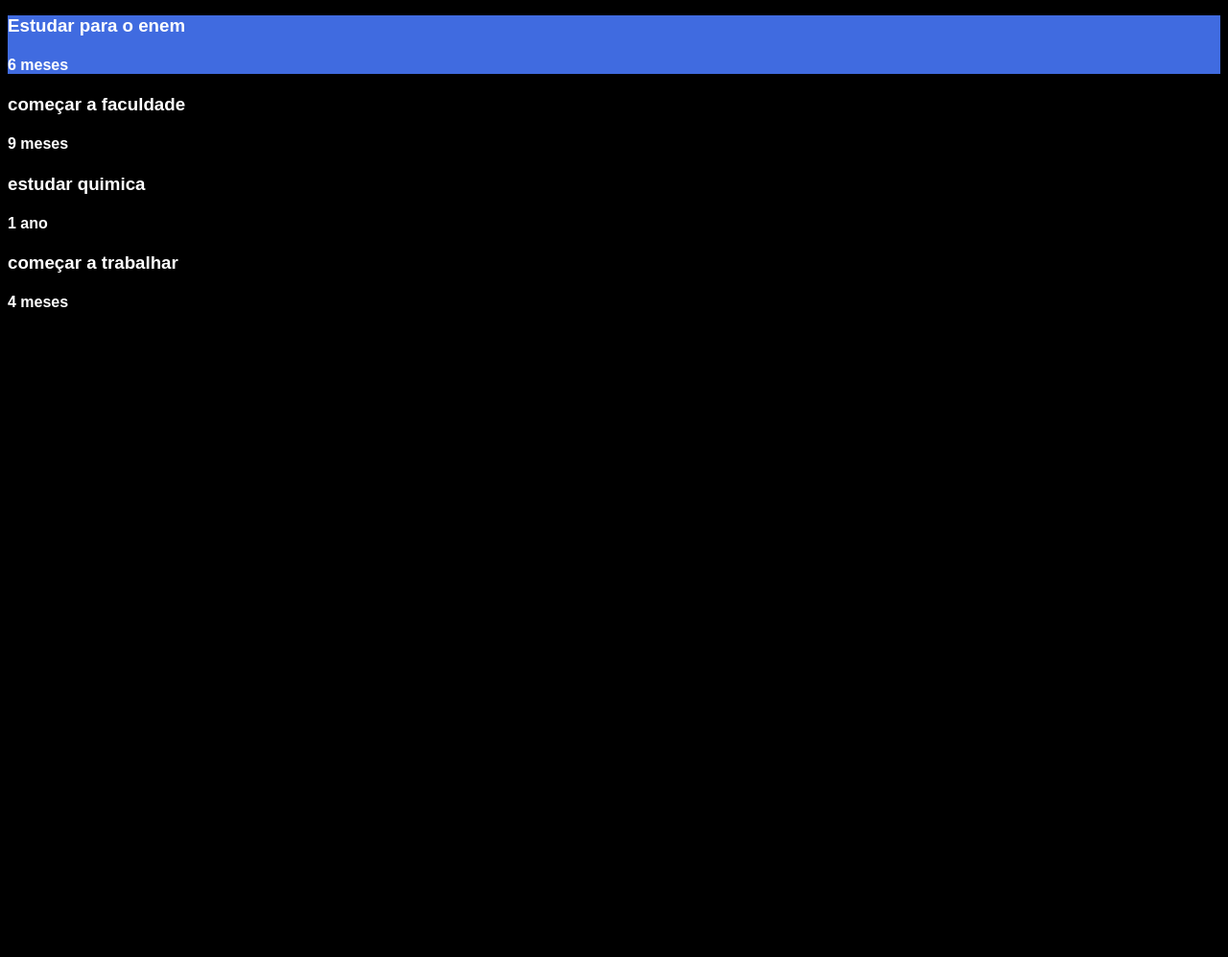
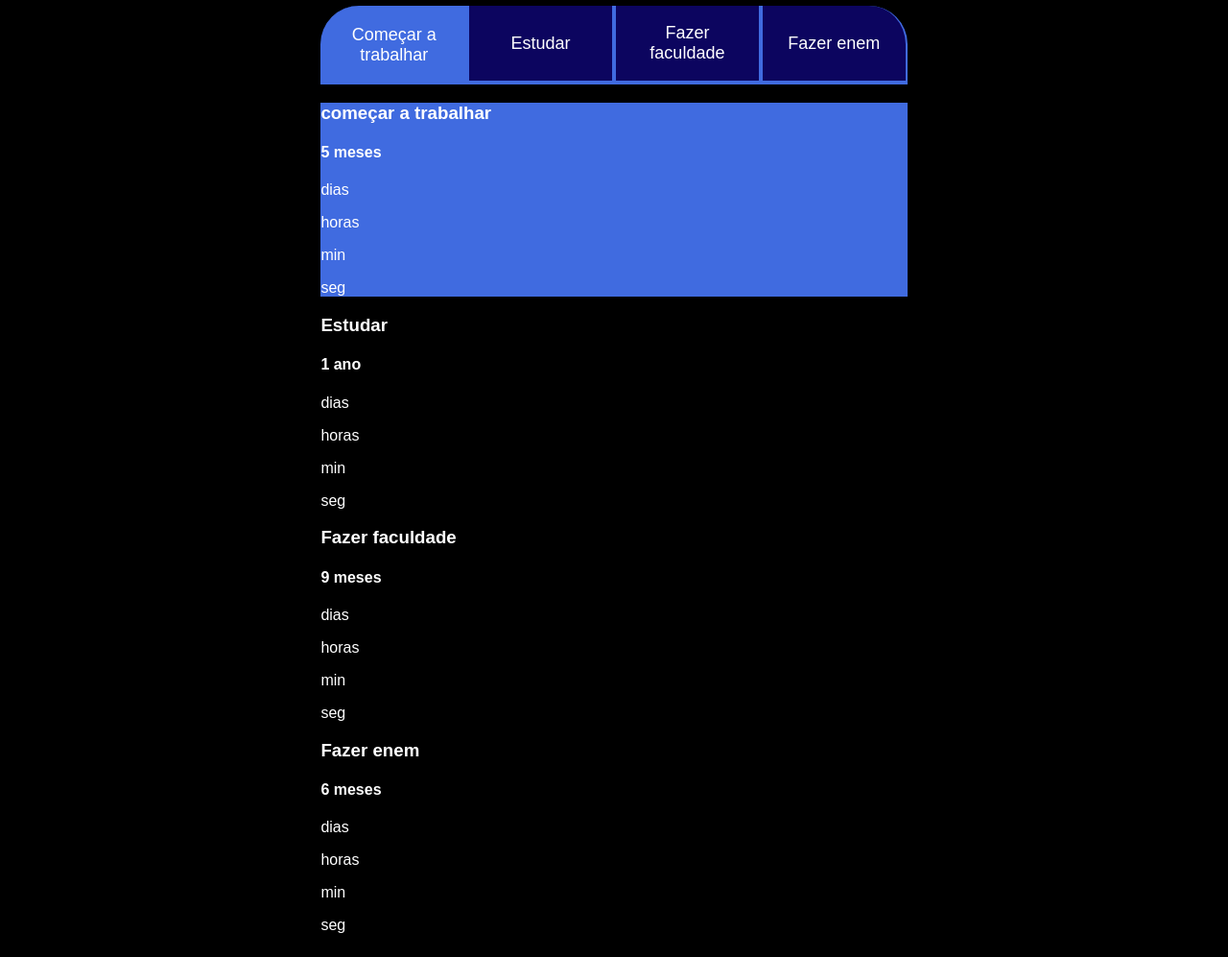
Before and after one commit to luisethyomi/projetodevida, a plain HTML site: page index.html in a window 1280 px wide. Shown: the part 92-1089 px from the top of the page at 96% size. Before the commit the page ends 800 px from the top, so only its background shows below. Drawn offline with Linux system fonts and the light colour scheme.

Commit message:
Update index.html

```diff
--- a/index.html
+++ b/index.html
@@ -14,34 +14,108 @@
 </head>
 
 <body>
-    <section>
-        <h2>Meus objetivos do ano</h2>
-        <div>
-            <button>Começar a trabalhar</button>
-            <button>estudar</button>
-            <button>fazer faculdade</button>
-            <button>fazer enem</button>
+    <section class="conteudo-principal">
+        <h2 class="titulo-principal">Meus objetivos do ano<span>_</span></h2>
+        <div class="conteudo">
+            <div class="botoes">
+                <button class="botao ativo">Começar a trabalhar</button>
+                <button class="botao">Estudar</button>
+                <button class="botao">Fazer faculdade</button>
+                <button class="botao">Fazer enem</button>
             </div>
             <div class="abas-textos">
-            <div class="abas-conteudo ativo">
-                <h3 class="aba-conteudo-titulo-principal">Estudar para o enem</h3>
+                <div class="aba-conteudo ativo">
+                    <h3 class="aba-conteudo-titulo-principal">começar a trabalhar</h3>
+                    <h4 class="aba-conteudo-titulo-secundario">5 meses</h4>
+                    <div class="contador">
+                        <div class="contador-digito">
+                            <p class="contador-digito-numero" id="dias0"></p>
+                            <p class="contador-digito-texto">dias</p>
+                        </div>
+                        <div class="contador-digito">
+                            <p class="contador-digito-numero" id="horas0"></p>
+                            <p class="contador-digito-texto">horas</p>
+                        </div>
+                        <div class="contador-digito">
+                            <p class="contador-digito-numero" id="min0"></p>
+                            <p class="contador-digito-texto">min</p>
+                        </div>
+                        <div class="contador-digito">
+                            <p class="contador-digito-numero" id="seg0"></p>
+                            <p class="contador-digito-texto">seg</p>
+                        </div>
+                    </div>
+                </div>
+                <div class="aba-conteudo">
+                    <h3 class="aba-conteudo-titulo-principal">Estudar</h3>
+                    <h4 class="aba-conteudo-titulo-secundario">1 ano</h4>
+                    <div class="contador">
+                        <div class="contador-digito">
+                            <p class="contador-digito-numero" id="dias1"></p>
+                            <p class="contador-digito-texto">dias</p>
+                        </div>
+                        <div class="contador-digito">
+                            <p class="contador-digito-numero" id="horas1"></p>
+                            <p class="contador-digito-texto">horas</p>
+                        </div>
+                        <div class="contador-digito">
+                            <p class="contador-digito-numero" id="min1"></p>
+                            <p class="contador-digito-texto">min</p>
+                        </div>
+                        <div class="contador-digito">
+                            <p class="contador-digito-numero" id="seg1"></p>
+                            <p class="contador-digito-texto">seg</p>
+                        </div>
+                    </div>
+                </div>
+                <div class="aba-conteudo">
+                    <h3 class="aba-conteudo-titulo-principal">Fazer faculdade</h3>
+                    <h4 class="aba-conteudo-titulo-secundario">9 meses</h4>
+                    <div class="contador">
+                        <div class="contador-digito">
+                            <p class="contador-digito-numero" id="dias2"></p>
+                            <p class="contador-digito-texto">dias</p>
+                        </div>
+                        <div class="contador-digito">
+                            <p class="contador-digito-numero" id="horas2"></p>
+                            <p class="contador-digito-texto">horas</p>
+                        </div>
+                        <div class="contador-digito">
+                            <p class="contador-digito-numero" id="min2"></p>
+                            <p class="contador-digito-texto">min</p>
+                        </div>
+                        <div class="contador-digito">
+                            <p class="contador-digito-numero" id="seg2"></p>
+                            <p class="contador-digito-texto">seg</p>
+                        </div>
+                    </div>
+                </div>
+                <div class="aba-conteudo">
+                    <h3 class="aba-conteudo-titulo-principal">Fazer enem</h3>
                     <h4 class="aba-conteudo-titulo-secundario">6 meses</h4>
+                    <div class="contador">
+                        <div class="contador-digito">
+                            <p class="contador-digito-numero" id="dias3"></p>
+                            <p class="contador-digito-texto">dias</p>
                         </div>
-            <div class="abas-conteudo">
-                <h3 class="aba-conteudo-titulo-principal">começar a faculdade</h3>
-                <h4 class="aba-conteudo-titulo-secundario">9 meses</h4>
+                        <div class="contador-digito">
+                            <p class="contador-digito-numero" id="horas3"></p>
+                            <p class="contador-digito-texto">horas</p>
                         </div>
-            <div class="abas-conteudo">
-                <h3 class="aba-conteudo-titulo-principal">estudar quimica</h3>
-                <h4 class="aba-conteudo-titulo-secundario">1 ano</h4>
+                        <div class="contador-digito">
+                            <p class="contador-digito-numero" id="min3"></p>
+                            <p class="contador-digito-texto">min</p>
                         </div>
-            <div class="abas-conteudo">
-                <h3 class="aba-conteudo-titulo-principal">começar a trabalhar</h3>
-                <h4 class="aba-conteudo-titulo-secundario">4 meses</h4>
+                        <div class="contador-digito">
+                            <p class="contador-digito-numero" id="seg3"></p>
+                            <p class="contador-digito-texto">seg</p>
                         </div>
-
-
+                    </div>
+                </div>
+            </div>
+        </div>
     </section>
+    <script src="main.js"></script>
 </body>
 
 </html>
```
Lines whose indentation alone changed are shown as unchanged.
